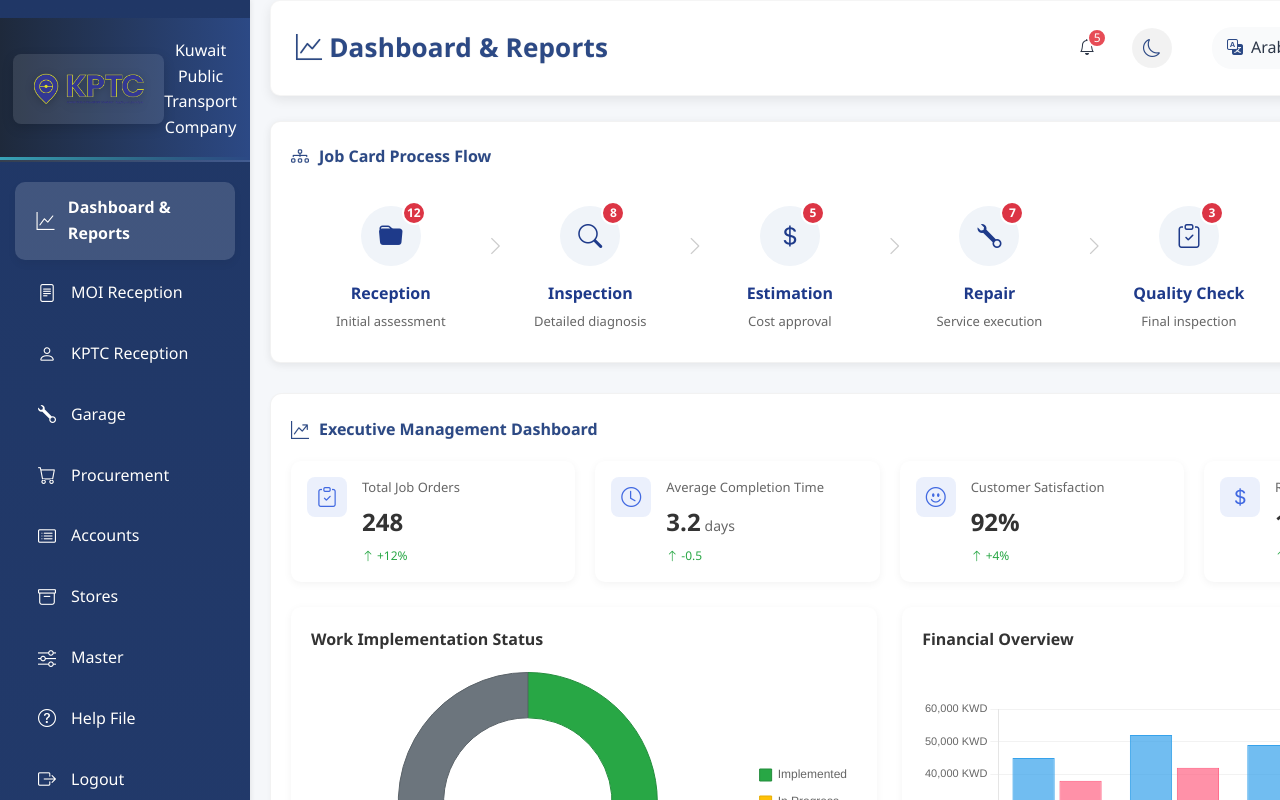
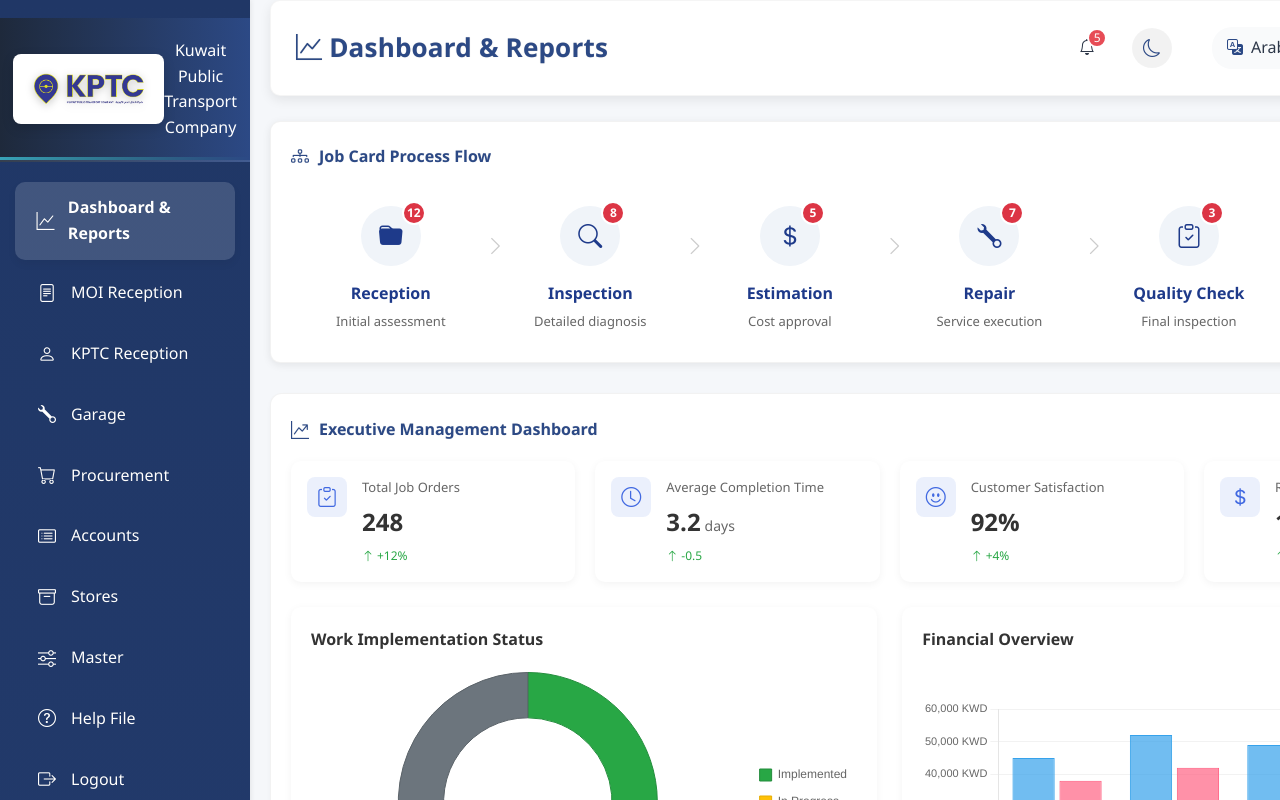
Before and after one commit to ghousekw/KPTC_Dashboard_React, a React (Vite) app: page / in a window 1280 px wide. Shown: the top 800 px of the page. Built offline with nearby package versions, Linux system fonts and the light colour scheme.

Commit message:
Change logo container to white background with blue logo

```diff
--- a/src/components/dashboard/KPTCDashboard.css
+++ b/src/components/dashboard/KPTCDashboard.css
@@ -194,7 +194,7 @@ body.rtl-layout .user-profile .placeholder-img {
   justify-content: center;
   margin: 0 auto;
   padding: 5px;
-  background-color: rgba(255, 255, 255, 0.1);
+  background-color: #ffffff;
   border-radius: 8px;
   box-shadow: 0 4px 12px rgba(0, 0, 0, 0.15);
 }
```
